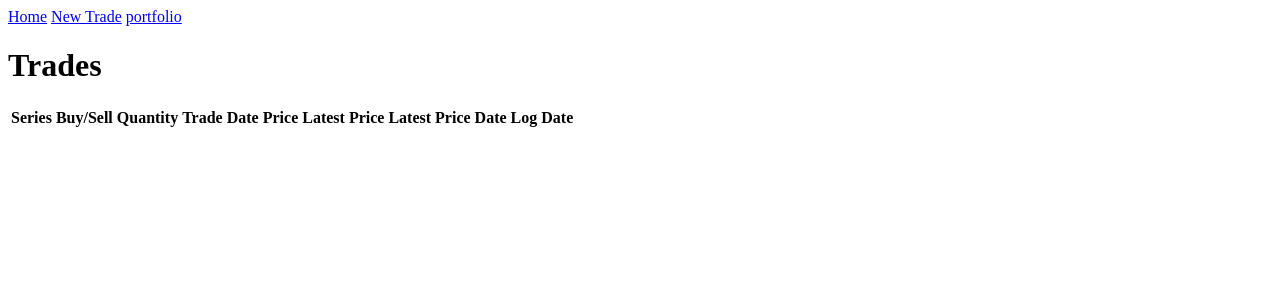
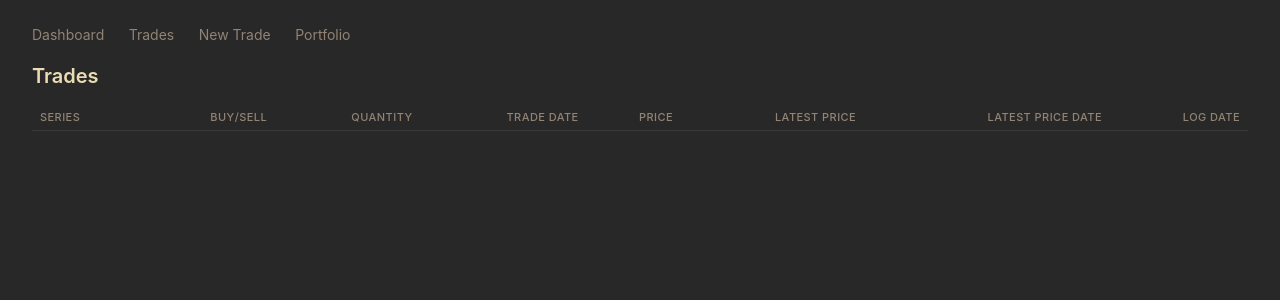
Before and after one commit to hprich80/commodity_db, a Flask app: page /trades in a window 1280 px wide. Shown: the top 300 px of the page. Run offline with Flask 3, Linux system fonts and the light colour scheme; data that the repository does not hold is empty; some libraries are stand-ins or nearby versions.

Commit message:
fix import warning on DAG and services.py. implement syle CSS, base template and updated templates for flask app

```diff
--- a/dags/commodity_pipeline.py
+++ b/dags/commodity_pipeline.py
@@ -2,7 +2,7 @@ import sys
 sys.path.insert(0, '/opt/airflow/project')
 
 import requests
-from airflow import DAG  # pyright: ignore[reportMissingImports, reportUnknownVariableType]
+from airflow import DAG
 from airflow.operators.python import PythonOperator  # pyright: ignore[reportMissingImports, reportUnknownVariableType]
 from datetime import datetime
 from pipeline.models import CommodityBasket, SeriesMetaData, SeriesObservations
@@ -35,7 +35,7 @@ with DAG(
     catchup=False,
 ) as dag:
 
-    pipeline_task = PythonOperator(
+    pipeline_task = PythonOperator(  # pyright: ignore[reportUnknownVariableType]
         task_id = "run_pipeline",
         python_callable = run_pipeline,
     )
--- a/dashboard/app.py
+++ b/dashboard/app.py
@@ -2,7 +2,7 @@ import os
 from flask import Flask, redirect, render_template, request, url_for
 from pipeline.models import TradeData
 from .queries import get_latest_price, get_metadata, get_trades, insert_trade
-from .services import calculate_open_positions, get_historical_prices_json_format
+from .services import calculate_open_positions, get_historical_prices_json_format, get_price_summary
 from dotenv import load_dotenv
 
 _ = load_dotenv(".env.local", override=True)
@@ -14,9 +14,11 @@ app = Flask(__name__)
 def index():
     historical_prices = get_historical_prices_json_format()
     latest_prices = get_latest_price()
+    price_summary= get_price_summary()
     metadata = get_metadata()
-
-    return render_template('index2.html', historical_prices=historical_prices, latest_prices=latest_prices)
+    trades = get_trades()
+    net_positions = calculate_open_positions(latest_prices, trades)
+    return render_template('index3.html', historical_prices=historical_prices, latest_prices=latest_prices, price_summary=price_summary, metadata=metadata, net_positions=net_positions)
 
 @app.route('/trades')
 def trades():
--- a/dashboard/services.py
+++ b/dashboard/services.py
@@ -1,5 +1,5 @@
 from collections import defaultdict
-from datetime import date, timedelta
+from datetime import date
 from dashboard.queries import get_historical_prices, get_metadata
 from pipeline.models import TradeData
 from .models import Position
--- /dev/null
+++ b/dashboard/static/style.css
@@ -0,0 +1,102 @@
+:root {
+    --bg: #282828;
+    --panel: #1d2021;
+    --border: #3c3836;
+    --text: #ebdbb2;
+    --text-dim: #928374;
+    --accent: #fabd2f;
+    --green: #b8bb26;
+    --red: #fb4934;
+}
+* { box-sizing: border-box; }
+body {
+    background: var(--bg);
+    color: var(--text);
+    font-family: -apple-system, "Segoe UI", Helvetica, Arial, sans-serif;
+    margin: 0;
+    padding: 24px 32px 48px;
+}
+nav a {
+    color: var(--text-dim);
+    text-decoration: none;
+    margin-right: 20px;
+    font-size: 14px;
+}
+nav a:hover { color: var(--accent); }
+h1 {
+    font-size: 20px;
+    font-weight: 600;
+    margin: 20px 0 16px;
+}
+h2 {
+    font-size: 13px;
+    font-weight: 600;
+    text-transform: uppercase;
+    letter-spacing: 0.06em;
+    color: var(--text-dim);
+    margin: 0 0 12px;
+}
+.panel {
+    background: var(--panel);
+    border: 1px solid var(--border);
+    border-radius: 8px;
+    padding: 16px 20px;
+}
+.chart-panel {
+    margin-bottom: 20px;
+}
+.chart-header {
+    display: flex;
+    align-items: center;
+    justify-content: space-between;
+    margin-bottom: 8px;
+}
+select {
+    background: var(--bg);
+    color: var(--text);
+    border: 1px solid var(--border);
+    border-radius: 6px;
+    padding: 6px 10px;
+    font-size: 13px;
+}
+.chart-wrap { height: 220px; }
+
+.grid-bottom {
+    display: grid;
+    grid-template-columns: 1fr 1fr;
+    gap: 20px;
+}
+@media (max-width: 900px) {
+    .grid-bottom { grid-template-columns: 1fr; }
+}
+
+table { width: 100%; border-collapse: collapse; font-size: 13px; }
+th {
+    text-align: right;
+    color: var(--text-dim);
+    font-weight: 500;
+    font-size: 11px;
+    text-transform: uppercase;
+    letter-spacing: 0.04em;
+    padding: 6px 8px;
+    border-bottom: 1px solid var(--border);
+}
+th:first-child, td:first-child { text-align: left; }
+td {
+    text-align: right;
+    padding: 8px;
+    border-bottom: 1px solid var(--border);
+    font-variant-numeric: tabular-nums;
+}
+tr:last-child td { border-bottom: none; }
+.series-name { font-weight: 600; }
+.freq-tag {
+    display: block;
+    font-size: 10px;
+    font-weight: 400;
+    color: var(--text-dim);
+    text-transform: uppercase;
+}
+.pos { color: var(--green); }
+.neg { color: var(--red); }
+.na { color: var(--text-dim); }
--- /dev/null
+++ b/dashboard/templates/base.html
@@ -0,0 +1,20 @@
+<!DOCTYPE html>
+<html>
+<head>
+    <title>{% block title %}FRED Commodity Pipeline{% endblock %}</title>
+    <link rel="stylesheet" href="{{ url_for('static', filename='style.css') }}">
+    {% block head_extra %}{% endblock %}
+</head>
+<body>
+    <nav>
+        <a href="/">Dashboard</a>
+        <a href="/trades">Trades</a>
+        <a href="/trades/new">New Trade</a>
+        <a href="/portfolio">Portfolio</a>
+    </nav>
+
+    {% block content %}{% endblock %}
+
+    {% block scripts %}{% endblock %}
+</body>
+</html>
--- a/dashboard/templates/trades.html
+++ b/dashboard/templates/trades.html
@@ -1,12 +1,6 @@
-<!DOCTYPE html>
-<html>
-<head>
-    <title>FRED Commodity Pipeline</title>
-</head>
-<body>
-    <a href="/">Home</a>
-    <a href="/trades/new">New Trade</a>
-    <a href="/portfolio">portfolio</a>
+{% extends "base.html" %}
+{% block title %}Dashboard — FRED Commodity Pipeline{% endblock %}
+{% block content %}
     <h1>Trades </h1>
     <table>
         <tr>
@@ -32,5 +26,6 @@
         </tr>
         {% endfor %}
     </table>
+{% endblock %}
 </body>
 </html>
```
Also changed, not shown: dashboard/templates/index.html (+121 -16 lines), dashboard/templates/index2.html (deleted, +0 -69 lines), dashboard/templates/new_trade.html (+4 -9 lines), dashboard/templates/portfolio.html (+4 -9 lines).
